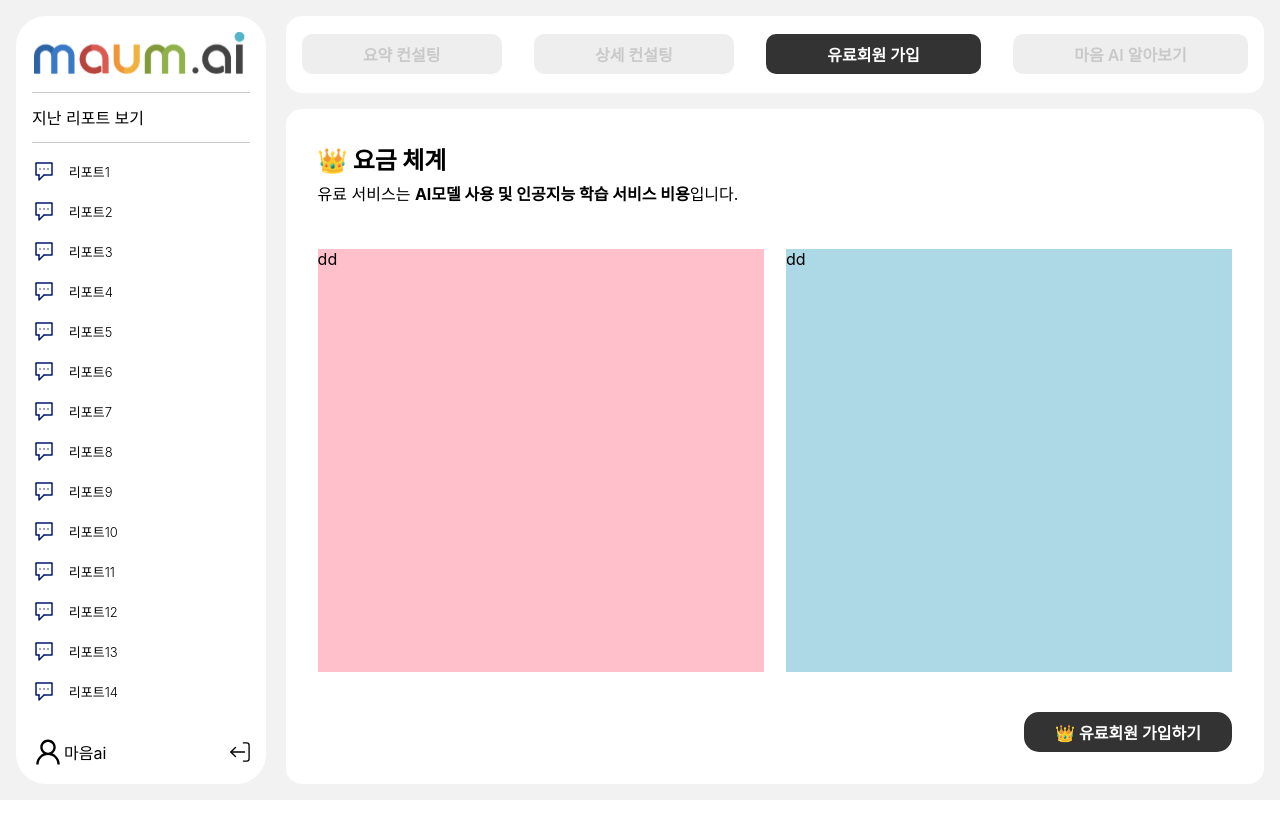
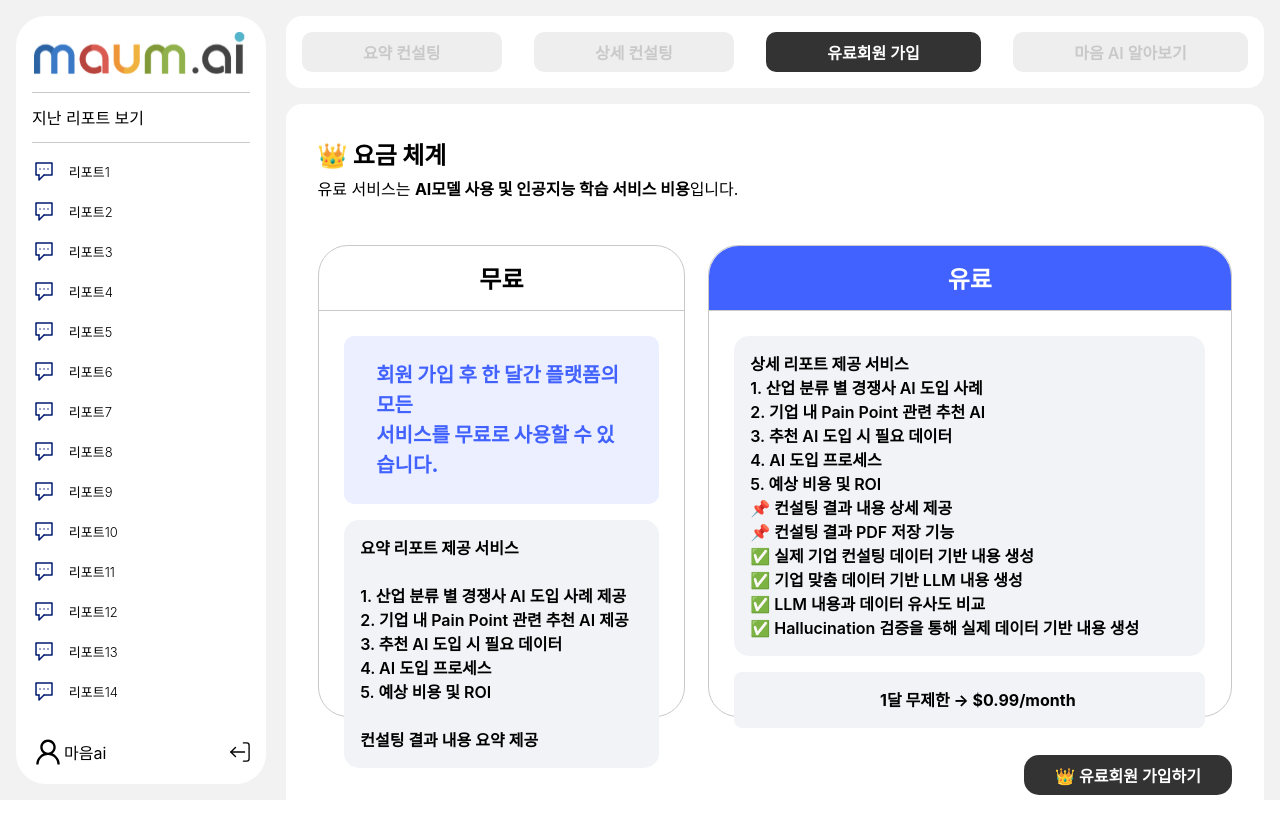
Before and after one commit to soosooh/Frontend, a React (Create React App) app in the folder frontend/: page / in a window 1280 px wide. Both pictures are taken after a click on the element "유료회원 가입". Before the commit the page ends 800 px from the top, so only its background shows below. Built offline with nearby package versions, Linux system fonts and the light colour scheme.

Commit message:
✨ FEAT. UI 완성

```diff
--- a/frontend/src/entities/main/Form.jsx
+++ b/frontend/src/entities/main/Form.jsx
@@ -1,5 +1,6 @@
 import styled from "styled-components";
 import { useState } from "react";
+import { hoverGrow } from "../../shared/animation/hoverGrow";
 
 export default function From({ selectedButton, setCurrentContent }) {
   const [companyData, setCompanyData] = useState({
@@ -152,4 +153,5 @@ const Button = styled.div`
   cursor: ${(props) => (props.disabled ? "not-allowed" : "pointer")};
   background: ${(props) => (props.disabled ? "#eee" : "#333")};
   color: ${(props) => (props.disabled ? "#c9c9c9" : "#eee")};
+  ${hoverGrow}
 `;
--- a/frontend/src/entities/main/ReportList.jsx
+++ b/frontend/src/entities/main/ReportList.jsx
@@ -142,6 +142,7 @@ const List = styled.div`
   gap: 0.8rem;
   align-items: center;
   margin-bottom: 1rem;
+  cursor: pointer;
 `;
 
 const Prev = styled.div`
--- a/frontend/src/entities/main/Subscribe.jsx
+++ b/frontend/src/entities/main/Subscribe.jsx
@@ -1,4 +1,5 @@
 import styled from "styled-components";
+import { hoverGrow } from "../../shared/animation/hoverGrow";
 
 export default function Subscribe(){
     return(<Wrapper>
@@ -6,11 +7,46 @@ export default function Subscribe(){
         <Subtitle>유료 서비스는 <strong>AI모델 사용 및 인공지능 학습 서비스 비용</strong>입니다.</Subtitle>
         <Container>
             <FreeContainer>
-dd
+              <Plan>무료</Plan>
+              <ContentWrapper>
+                <Content>회원 가입 후 한 달간 플랫폼의 모든<br/>서비스를 무료로 사용할 수 있습니다.</Content>
+                <Service>
+                <strong>요약 리포트 제공 서비스</strong><br/><br/>
+                1. 산업 분류 별 경쟁사 AI 도입 사례 제공<br/>
+                2. 기업 내 Pain Point 관련 추천 AI 제공<br/>
+                3. 추천 AI 도입 시 필요 데이터<br/>
+                4. AI 도입 프로세스<br/>
+                5. 예상 비용 및 ROI<br/><br/>
+                컨설팅 결과 내용 요약 제공<br/>
+                </Service>
+              </ContentWrapper>
             </FreeContainer>
 
             <SubscribeContainer>
-dd
+              <Plan style={{background:"#4262FF", color: "#FFF", borderRadius:"1.875rem 1.875rem 0rem 0rem"}}>유료</Plan>
+              <ContentWrapper>
+              <Service>
+                <strong>상세 리포트 제공 서비스</strong>
+                <div>
+                  1. 산업 분류 별 경쟁사 AI 도입 사례<br/>
+                  2. 기업 내 Pain Point 관련 추천 AI<br/>
+                  3. 추천 AI 도입 시 필요 데이터<br/>
+                  4. AI 도입 프로세스<br/>
+                  5. 예상 비용 및 ROI<br/>
+                  📌 컨설팅 결과 내용 상세 제공<br/>
+                  📌 컨설팅 결과 PDF 저장 기능<br/>
+                </div>
+                <div>
+                ✅ 실제 기업 컨설팅 데이터 기반 내용 생성<br/>
+                ✅ 기업 맞춤 데이터 기반 LLM 내용 생성<br/>
+                ✅ LLM 내용과 데이터 유사도 비교<br/>
+                ✅ Hallucination 검증을 통해 실제 데이터 기반 내용 생성<br/>
+                </div>
+              </Service>
+                <Service style={{borderRadius:"0.5rem", display:"flex", justifyContent:"center", alignItems:"center"}}>
+                  <strong>1달 무제한 &rarr; $0.99&#x2F;month</strong>
+                </Service>
+              </ContentWrapper>
             </SubscribeContainer>
         </Container>
 
@@ -54,15 +90,17 @@ const Container = styled.div`
 `
 
 const FreeContainer = styled.div`
-  background: pink;
-  width: 100%;
+  width: 70%;
   height: calc(100% - 5rem);
+  border-radius: 1.875rem;
+border: 1px solid #C9C9C9;
 `
 
 const SubscribeContainer = styled.div`
-  background: lightblue;
   width: 100%;
   height: calc(100% - 5rem);
+    border-radius: 1.875rem;
+border: 1px solid #C9C9C9;
 `
 
 const Button = styled.div`
@@ -84,4 +122,50 @@ const Button = styled.div`
   bottom: 2rem;
   right: 2rem;
   margin-top: 2rem;
+  ${hoverGrow}
 `
+
+const Plan = styled(Title)`
+height: 4rem;
+width: 100%;
+display: flex;
+justify-content: center;
+align-items: center;
+border-bottom: 1px solid #C9C9C9;
+`
+
+const ContentWrapper = styled.div`
+padding: 1.6rem;
+display: flex;
+flex-direction: column;
+gap: 1rem;
+flex-grow: 1;
+height: calc(100% - 7rem);
+`
+
+const Content = styled(Font)`
+color: #4262FF;
+font-size: 1.25rem;
+font-weight: 800;
+line-height: 1.875rem;
+width: 100%;
+border-radius: 0.625rem;
+background: #EBEFFF;
+box-sizing: border-box;
+padding: 1.5rem 2rem;
+display: flex;
+align-items: center;
+flex: 2;
+`
+
+const Service = styled(Font)`
+padding: 1rem 0 1rem 1rem;
+font-size: 1rem;
+font-weight: 600;
+border-radius: 0.9375rem;
+background: #F2F3F7;
+width: 100%;
+line-height: 1.5;
+box-sizing: border-box;
+flex: 8;
+`
--- /dev/null
+++ b/frontend/src/shared/animation/hoverGrow.jsx
@@ -0,0 +1,9 @@
+import { css } from 'styled-components';
+
+export const hoverGrow = css`
+  transition: transform 0.3s ease;
+  &:hover {
+    transform: scale(1.1)
+  };
+  cursor: pointer;
+`;
--- a/frontend/src/shared/components/Nav.jsx
+++ b/frontend/src/shared/components/Nav.jsx
@@ -1,5 +1,6 @@
 import styled from "styled-components";
 import { useState } from "react";
+import { hoverGrow } from "../animation/hoverGrow";
 
 export default function Nav({ selectedButton, setSelectedButton }) {
   const buttonLabel = [
@@ -50,4 +51,5 @@ const Button = styled.div`
   font-style: normal;
   font-weight: 600;
   line-height: normal;
+  ${hoverGrow}
 `;
```
Also changed, not shown: frontend/src/entities/main/MainContent.jsx (deleted, +0 -13 lines), frontend/src/shared/animation/test.txt (deleted).
